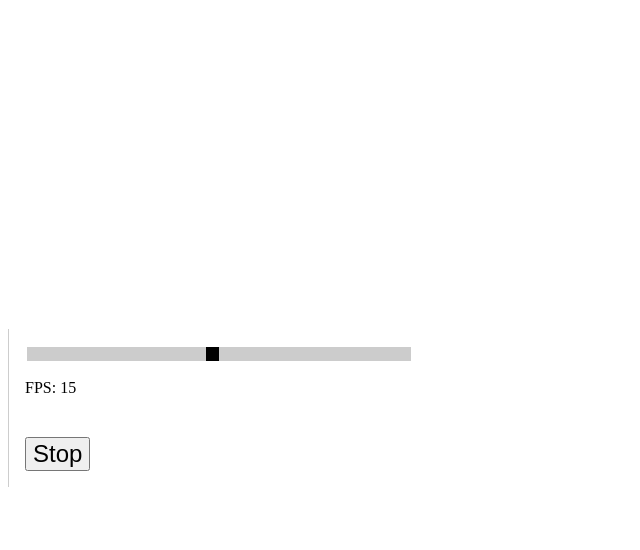
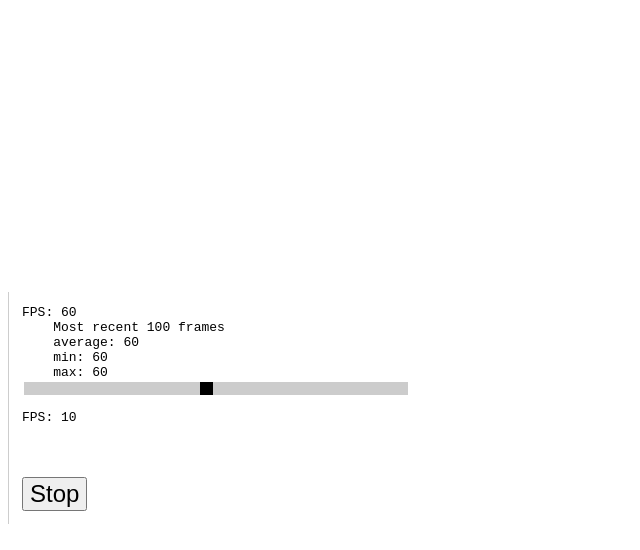
Before and after one commit to TimLucca/game-of-life, a website built with webpack: page www/index.html in a window 1280 px wide. Both pictures are taken after a click on the button "Start". Shown: the whole page, without its empty margins (0-640 px from the left). Built offline with nearby package versions, Linux system fonts and the light colour scheme; what rust-gol would draw is missing.

Commit message:
added fps counter, temporarily disabled custom fps

```diff
--- a/www/index.html
+++ b/www/index.html
@@ -1,20 +1,26 @@
 <!DOCTYPE html>
 <html>
+
 <head>
   <meta charset="utf-8">
-    <link rel="stylesheet" type="text/css" href="./styles/main.css"></link>
+  <link rel="stylesheet" type="text/css" href="./styles/main.css">
+  </link>
   <title>Game of Life Rust WASM</title>
 </head>
+
 <body>
   <div class="container">
     <canvas id="game-of-life-canvas"></canvas>
     <div class="side">
-        <input type="range" id="speed" min="1" max="30" value="15">
-        <p>FPS: <spad id="fps"></spad></p>
+      <div id="fps-count"></div>
+      <input type="range" id="speed" min="1" max="20" value="10">
+      <p>FPS: <spad id="fps"></spad>
+      </p>
       <button id="toggle">Start</button>
     </div>
   </div>
   <noscript>This page contains webassembly and javascript content, please enable javascript in your browser.</noscript>
   <script src="./bootstrap.js"></script>
 </body>
+
 </html>
--- a/www/index.js
+++ b/www/index.js
@@ -33,15 +33,17 @@ const getIndex = (row, column) => {
 };
 
 const renderLoop = () => {
+  fps.render();
   if (run == false) {
     return;
   }
   universe.tick();
   drawGrid();
   drawCells();
-  sleep(1000 / slider.value).then(() => {
-    requestAnimationFrame(renderLoop);
-  });
+  requestAnimationFrame(renderLoop);
+  // sleep(1000 / slider.value).then(() => {
+  //   requestAnimationFrame(renderLoop);
+  // });
 };
 
 const bitIsSet = (n, arr) => {
@@ -60,7 +62,7 @@ const drawGrid = () => {
   }
 
   for (let j = 0; j <= height; j++) {
-    ctx.moveTo(0, j* (CELL_SIZE + 1) + 1);
+    ctx.moveTo(0, j * (CELL_SIZE + 1) + 1);
     ctx.lineTo((CELL_SIZE + 1) * width + 1, j * (CELL_SIZE + 1) + 1);
   }
 
@@ -73,12 +75,26 @@ const drawCells = () => {
 
   ctx.beginPath();
 
+  // for (let row = 0; row < height; row++) {
+  //   for (let col = 0; col < width; col++) {
+  //     const index = getIndex(row, col);
+  //     ctx.fillStyle = bitIsSet(index, cells) ? ALIVE_COLOR : DEAD_COLOR;
+  //     ctx.fillRect(
+  //       col * (CELL_SIZE + 1) + 1,
+  //       row * (CELL_SIZE + 1) + 1,
+  //       CELL_SIZE,
+  //       CELL_SIZE
+  //     );
+  //   }
+  // }
+
+  ctx.fillStyle = ALIVE_COLOR;
   for (let row = 0; row < height; row++) {
     for (let col = 0; col < width; col++) {
-      const index = getIndex(row, col);
-
-      ctx.fillStyle = bitIsSet(index, cells) ? ALIVE_COLOR : DEAD_COLOR;
-
+      const i = getIndex(row, col);
+      if (!bitIsSet(i, cells)) {
+        continue;
+      }
       ctx.fillRect(
         col * (CELL_SIZE + 1) + 1,
         row * (CELL_SIZE + 1) + 1,
@@ -87,13 +103,30 @@ const drawCells = () => {
       );
     }
   }
+
+  ctx.fillStyle = DEAD_COLOR;
+  for (let row = 0; row < height; row++) {
+    for (let col = 0; col < width; col++) {
+      const i = getIndex(row, col);
+      if (bitIsSet(i, cells)) {
+        continue;
+      }
+      ctx.fillRect(
+        col * (CELL_SIZE + 1) + 1,
+        row * (CELL_SIZE + 1) + 1,
+        CELL_SIZE,
+        CELL_SIZE
+      );
+    }
+  }
+
   ctx.stroke();
 };
 
 drawGrid();
 
 toggle.onclick = () => {
-  if(run===false) {
+  if (run === false) {
     run = true;
     requestAnimationFrame(renderLoop);
     toggle.textContent = "Stop";
@@ -121,3 +154,40 @@ canvas.addEventListener("click", e => {
 const sleep = (milliseconds) => {
   return new Promise(resolve => setTimeout(resolve, milliseconds))
 };
+
+const fps = new class {
+  constructor() {
+    this.fps = document.getElementById("fps-count");
+    this.frames = [];
+    this.lastFrameTimeStamp = performance.now()
+  }
+
+  render() {
+    const now = performance.now();
+    const delta = now - this.lastFrameTimeStamp;
+    this.lastFrameTimeStamp = now;
+    const fps = 1 / delta * 1000;
+
+    this.frames.push(fps);
+    if (this.frames.length > 100) {
+      this.frames.shift();
+    }
+
+    let sum = 0;
+    let min = Infinity;
+    let max = -Infinity;
+    for (let i = 0; i < this.frames.length; i++) {
+      sum += this.frames[i];
+      min = Math.min(this.frames[i], min);
+      max = Math.max(this.frames[i], max);
+    }
+    let mean = sum / this.frames.length;
+
+    this.fps.textContent = `
+    FPS: ${Math.round(fps)}
+    Most recent 100 frames
+    average: ${Math.round(mean)}
+    min: ${Math.round(min)}
+    max: ${Math.round(max)}`.trim();
+  }
+};
--- a/www/styles/main.css
+++ b/www/styles/main.css
@@ -9,6 +9,8 @@ body {
   align-items: center;
   justify-content: center;
   font-size: 1em;
+  white-space: pre;
+  font-family: monospace;
 }
 
 .container {
```
Also changed, not shown: 1 other file. Lines whose indentation alone changed are shown as unchanged.
